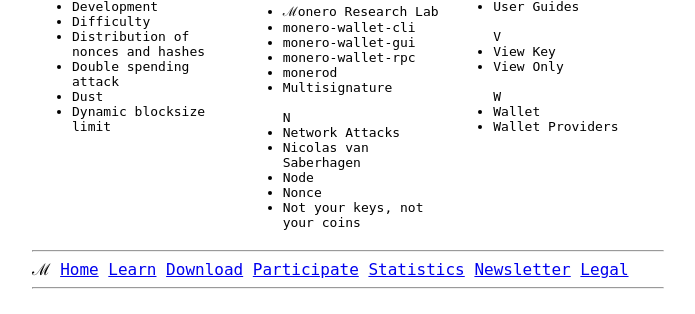
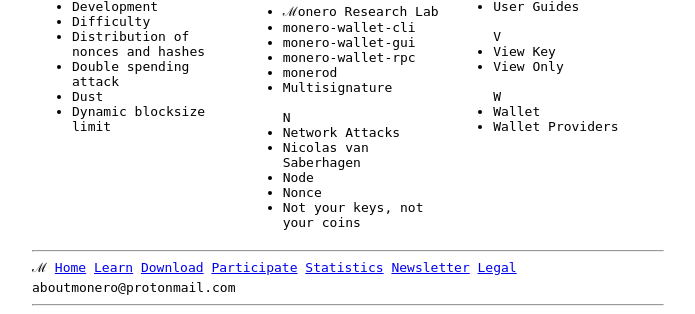
Before and after one commit to aboutmonero/aboutmonero, a Flask app: page /learn.html in a window 1280 px wide. Shown: the part 2325-2639 px from the top of the page, without its empty margins (292-987 px from the left). Before the commit the page ends 2614 px from the top, so only its background shows below. Run offline with Flask 2, Linux system fonts and the light colour scheme.

Commit message:
save test

```diff
--- a/templates/index.html
+++ b/templates/index.html
@@ -96,7 +96,8 @@ March after the network update.</p>
 <a href="newsletter.html">Newsletter</a>
 <a href="legal.html">Legal</a>
 aboutmonero@protonmail.com
+</div>
+<hr>
+
 </body>
-<hr>
-</div>
 </html>
--- a/templates/learn.html
+++ b/templates/learn.html
@@ -118,7 +118,7 @@ A
 </div>
 </div>
 <hr>
-<div style="font-size: large">
+<div style="line-height:1.5">
 ℳ
 <a href="index.html">Home</a>
 <a href="learn.html">Learn</a>
@@ -127,6 +127,7 @@ A
 <a href="statistics.html">Statistics</a>
 <a href="newsletter.html">Newsletter</a>
 <a href="legal.html">Legal</a>
+aboutmonero@protonmail.com
 </div>
 <hr>
 </div>
--- a/templates/legal.html
+++ b/templates/legal.html
@@ -119,17 +119,19 @@ Certain logos, such as those for the operating systems and platforms we support
 
 </div>
 <hr>
-<div style="font-size: large">
+<div style="line-height:1.5">
 ℳ
 <a href="index.html">Home</a>
-<a href="https://web.getmonero.org/get-started/what-is-monero/">Learn</a>
+<a href="learn.html">Learn</a>
 <a href="https://github.com/monero-project/monero-gui/releases">Download</a>
 <a href="participate.html">Participate</a>
 <a href="statistics.html">Statistics</a>
 <a href="newsletter.html">Newsletter</a>
 <a href="legal.html">Legal</a>
+aboutmonero@protonmail.com
 </div>
 <hr>
+
 </div>
 </body>
 </html>
--- a/templates/newsletter.html
+++ b/templates/newsletter.html
@@ -64,7 +64,7 @@ March after the network update.</p>
 <p>The complete list of features and changes is on GitHub: <a href="https://github.com/monero-project/monero/releases/tag/v0.14.0.0">github.com/monero-project/monero/releases/tag/v0.14.0.0</a>.</p>
 
 <hr>
-<div style="font-size: large">
+<div style="line-height:1.5">
 ℳ
 <a href="index.html">Home</a>
 <a href="learn.html">Learn</a>
@@ -73,7 +73,9 @@ March after the network update.</p>
 <a href="statistics.html">Statistics</a>
 <a href="newsletter.html">Newsletter</a>
 <a href="legal.html">Legal</a>
-</body>
+aboutmonero@protonmail.com
+</div>
 <hr>
 </div>
+</body>
 </html>
--- a/templates/participate.html
+++ b/templates/participate.html
@@ -39,7 +39,7 @@ Join in the discussion! These are various community groups across the web partic
 </ul>
 </div>
 <hr>
-<div style="font-size: large">
+<div style="line-height:1.5">
 ℳ
 <a href="index.html">Home</a>
 <a href="learn.html">Learn</a>
@@ -48,6 +48,7 @@ Join in the discussion! These are various community groups across the web partic
 <a href="statistics.html">Statistics</a>
 <a href="newsletter.html">Newsletter</a>
 <a href="legal.html">Legal</a>
+aboutmonero@protonmail.com
 </div>
 <hr>
 </div>
--- a/templates/statistics.html
+++ b/templates/statistics.html
@@ -110,7 +110,7 @@ Statistics and charts for the Monero network. Please note that many of the chart
 </center>
 <br>
 <hr>
-<div style="font-size: large">
+<div style="line-height:1.5">
 ℳ
 <a href="index.html">Home</a>
 <a href="learn.html">Learn</a>
@@ -119,6 +119,7 @@ Statistics and charts for the Monero network. Please note that many of the chart
 <a href="statistics.html">Statistics</a>
 <a href="newsletter.html">Newsletter</a>
 <a href="legal.html">Legal</a>
+aboutmonero@protonmail.com
 </div>
 <hr>
 </div>
```
